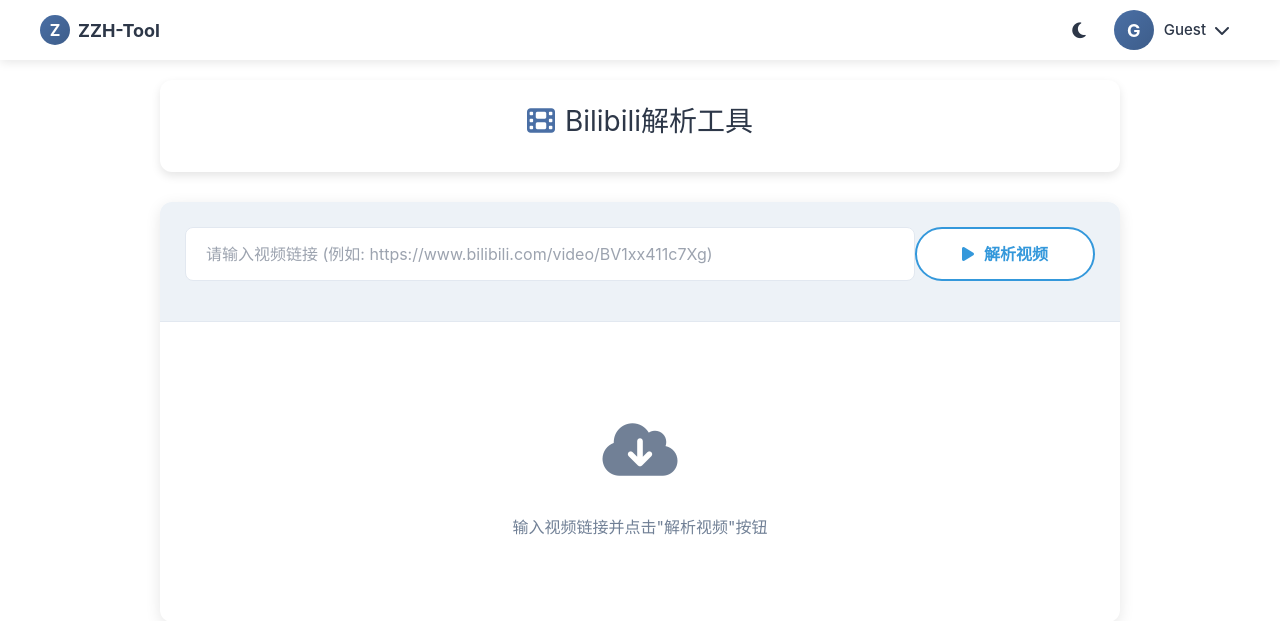
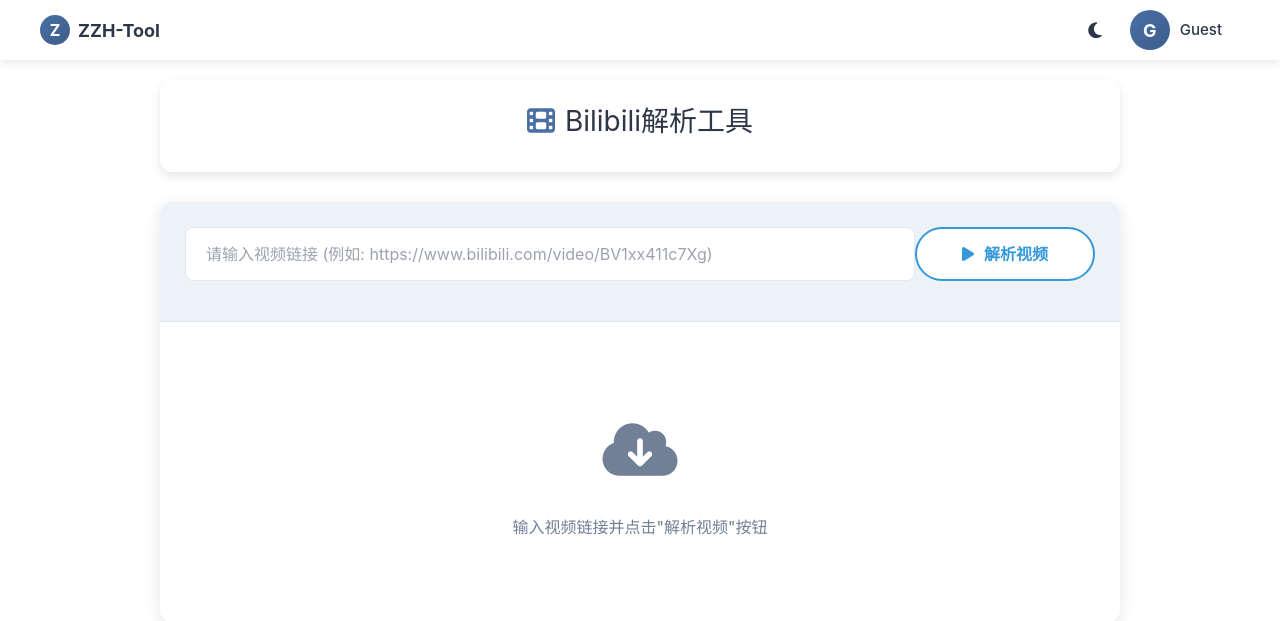
Before and after one commit to 393994653/ZZH-Tool, a Flask app: page /video_parse in a window 1280 px wide. Shown: the top 621 px of the page. Run offline with Flask 3, Linux system fonts and the light colour scheme; parts of the project's set-up code (start-up, migrations or seed data) failed here and were passed over; some libraries are stand-ins or nearby versions.

Commit message:
fix: 删除下拉键

```diff
--- a/templates/file_converter.html
+++ b/templates/file_converter.html
@@ -27,7 +27,6 @@
               <div class="user-info" id="userInfo">
                 <div class="user-avatar-text">{{ user_info.username|first|upper }}</div>
                 <span>{{ user_info.username }}</span>
-                <i class="fas fa-chevron-down"></i>
               </div>
             </div>
           </div>
--- a/templates/video_parse.html
+++ b/templates/video_parse.html
@@ -27,7 +27,6 @@
               <div class="user-info" id="userInfo">
                 <div class="user-avatar-text">{{ user_info.username|first|upper }}</div>
                 <span>{{ user_info.username }}</span>
-                <i class="fas fa-chevron-down"></i>
               </div>
             </div>
           </div>
```
